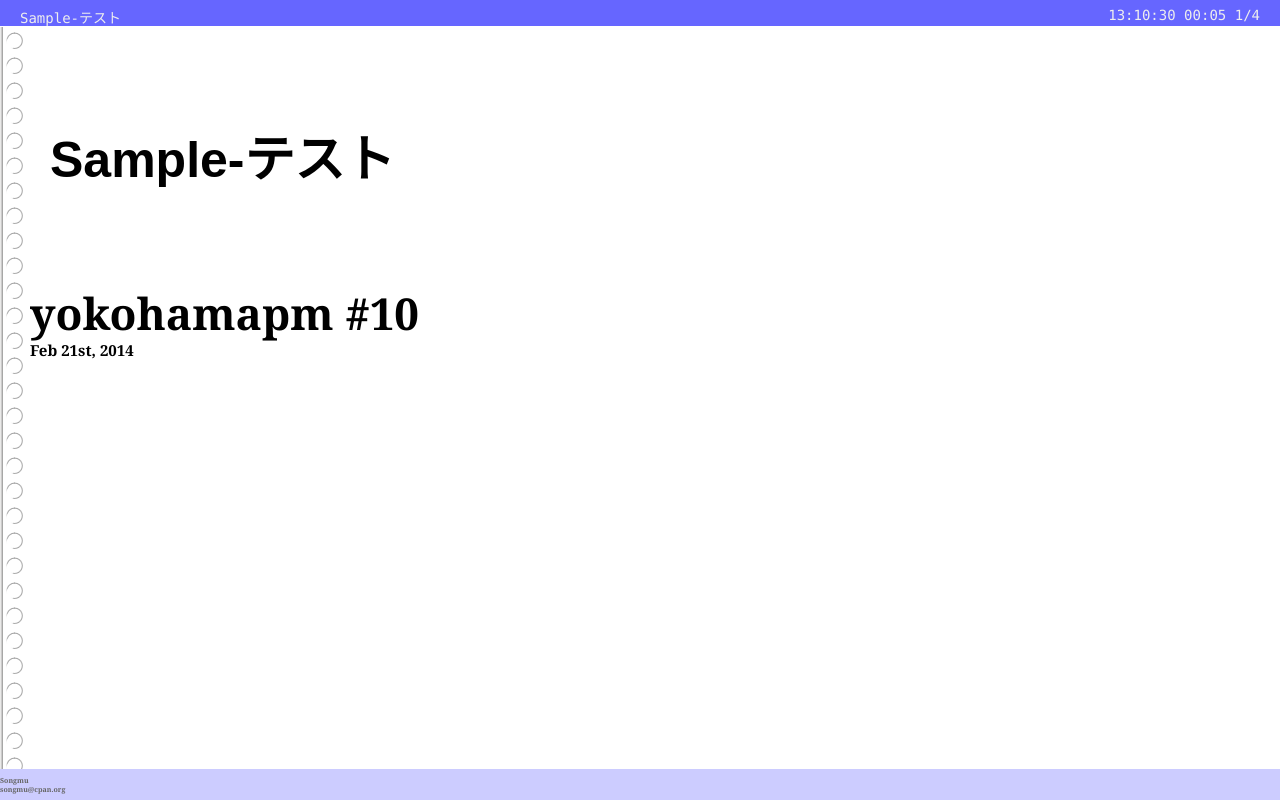
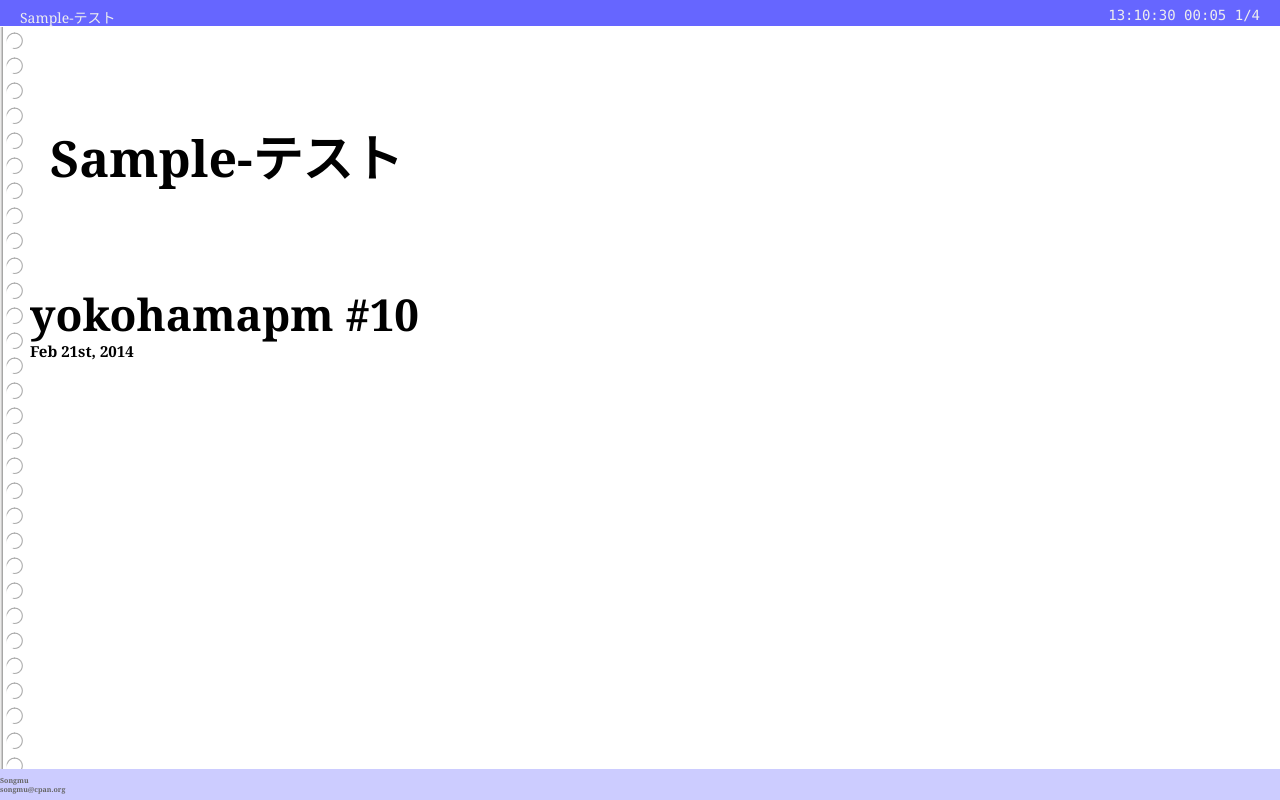
Before and after one commit to Songmu/gmslide, a plain HTML site: page index.html in a window 1280 px wide. Drawn offline with Linux system fonts and the light colour scheme.

Commit message:
trivial fix

```diff
--- a/assets/gmpresen/gmpresen.css
+++ b/assets/gmpresen/gmpresen.css
@@ -48,7 +48,6 @@ h1, h2, h3, h4 {
 header {
     top: 0;
     border-bottom: 1px solid #ffffff;
-    font-family: Monaco,Menlo,Consolas,"Courier New",monospace;
     padding-top: 7px;
     padding-bottom: 1px;
     margin: 0;
@@ -63,6 +62,7 @@ header #title {
 }
 
 header #page_info {
+    font-family: Monaco,Menlo,Consolas,"Courier New",monospace;
     padding-right: 20px;
     float: right;
 }
@@ -112,7 +112,6 @@ blockquote {
 }
 
 .slide h1 {
-    font: 2em Arial, Verdana, sans-serif;
     white-space: normal;
     position: static;
     margin: 1.1em 0 1.33em;
```
